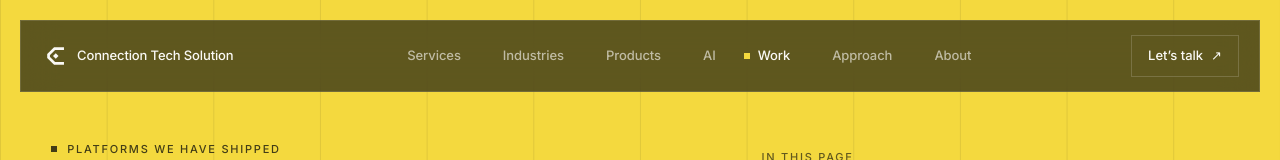
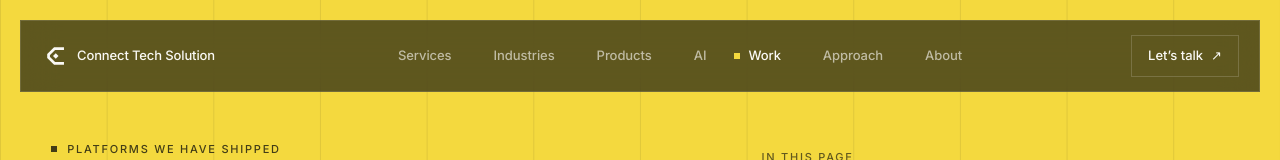
Before and after one commit to vikas-dev-123/Aurev-Studio, a React (Vite) app: page /work in a window 1280 px wide. Shown: the top 160 px of the page. Built offline with nearby package versions, Linux system fonts and the light colour scheme.

Commit message:
feat: update site information including name, founding year, and social links

```diff
--- a/src/data/site.ts
+++ b/src/data/site.ts
@@ -5,21 +5,21 @@
 import type { Tone } from '../lib/colors';
 
 export const site = {
-  name: 'Connection Tech Solution',
+  name: 'Connect Tech Solution',
   shortName: 'CTS',
   /** Used for canonical URLs, sitemap and structured data. */
   origin: 'https://connecttechsolution.in',
   tagline: 'Digital Systems, Software & AI',
   promise:
     "We don't just build websites. We build the digital systems that run businesses.",
-  founded: '2019',
+  founded: '2025',
   email: 'hello@connectiontechsolution.com',
   /** Left empty until a real line exists — the UI hides empty fields. */
   phone: '',
   whatsapp: '',
   serviceArea: 'India · Middle East · Remote',
   social: [
-    { label: 'LinkedIn', href: 'https://www.linkedin.com/company/connection-tech-solution' },
+    { label: 'Instagram', href: 'https://www.instagram.com/solutionsconnecttech?igsi=MTU3aDE4cXZwdHVtNg==' },
     { label: 'GitHub', href: 'https://github.com/connection-tech-solution' },
     { label: 'Dribbble', href: 'https://dribbble.com/connectiontechsolution' },
   ],
```
